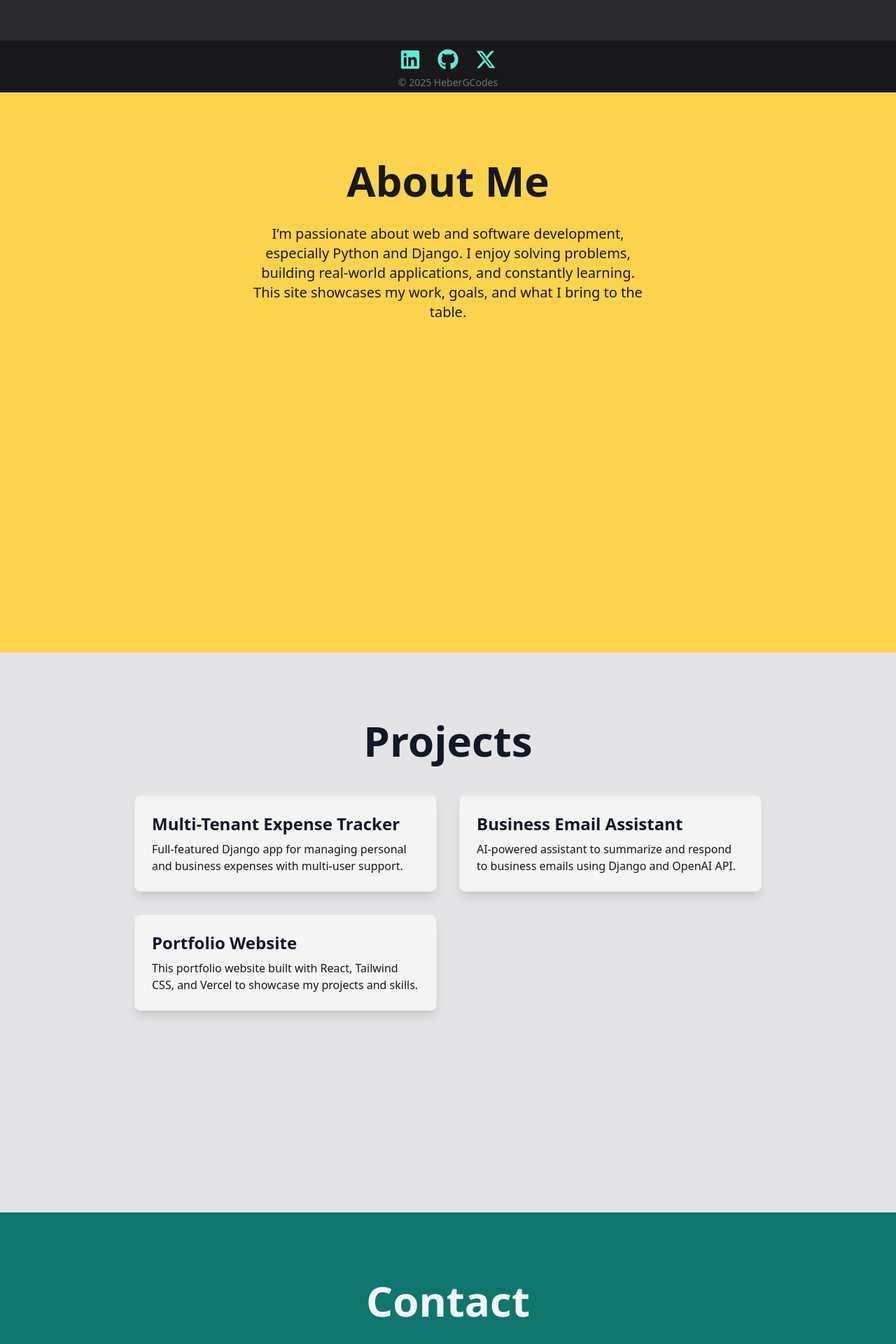
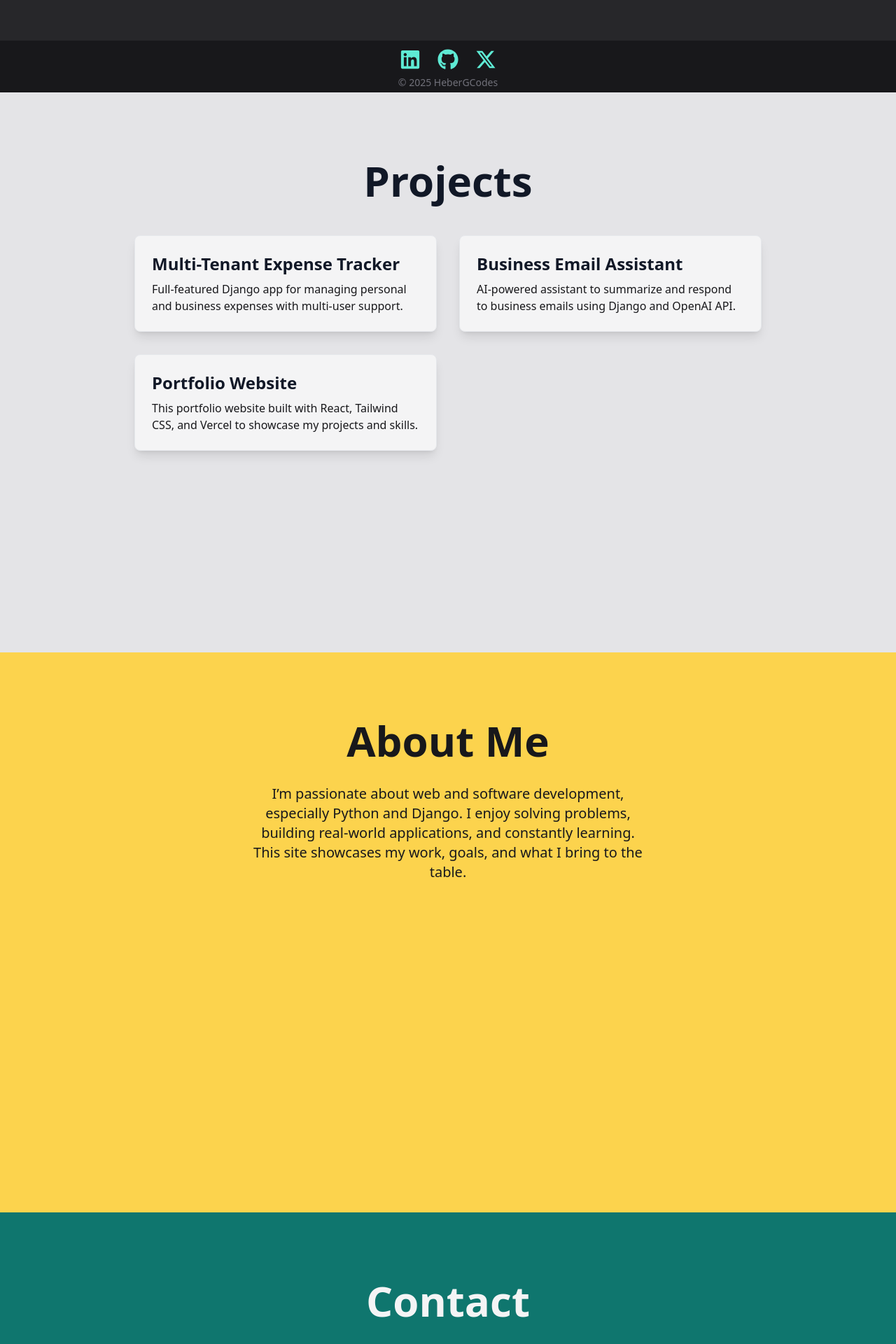
Before and after one commit to HeberGCodes/my-portfolio-frontend, a React (Create React App) app: page / in a window 1280 px wide. Shown: the part 668-2588 px from the top of the page at 70% size. Built offline with nearby package versions, Linux system fonts and the light colour scheme.

Commit message:
MainPage: reorder sections to Hero - Projects - About - Contact

```diff
--- a/src/pages/MainPage.jsx
+++ b/src/pages/MainPage.jsx
@@ -10,8 +10,8 @@ export default function MainPage() {
     <div className="scroll-smooth">
       <Navbar />
       <section id="hero"><Hero /></section>
+      <section id="projects"><Projects /></section>
       <section id="about"><About /></section>
-      <section id="projects"><Projects /></section>
       <section id="contact"><Contact /></section>
       <Footer />
     </div>
```
